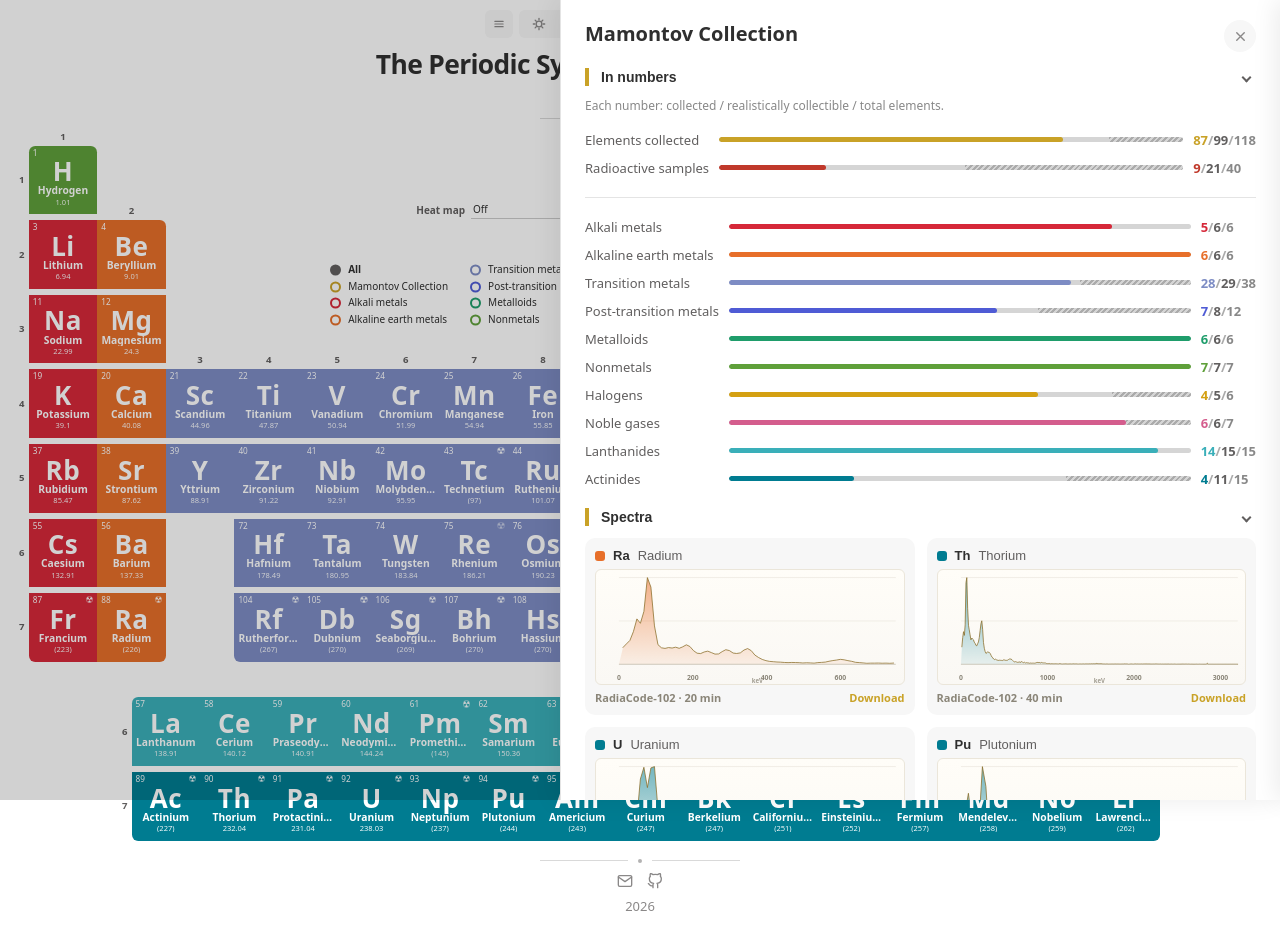
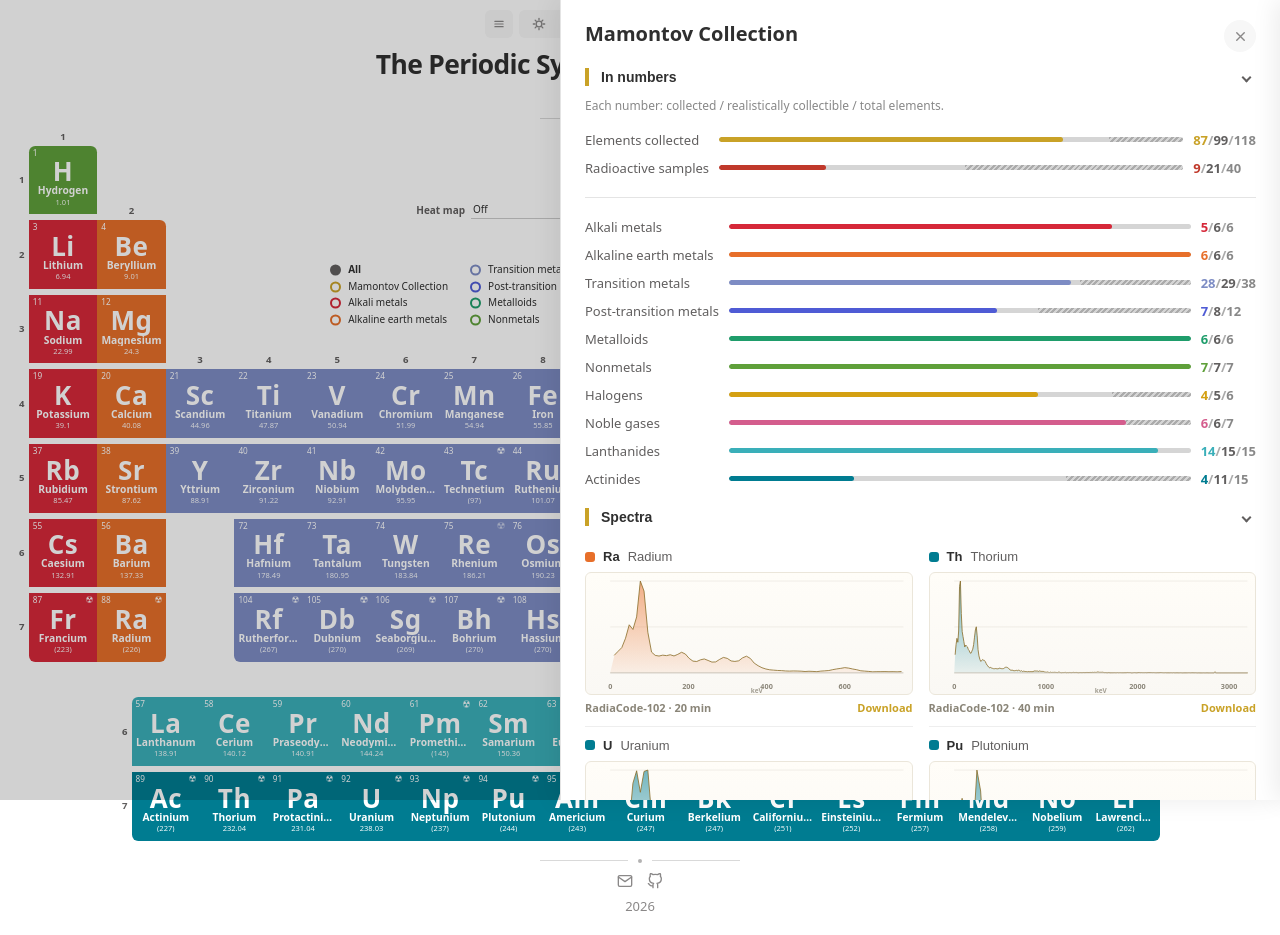
Before and after one commit to dmamontov/periodic-table, a Vue app: page /collection in a window 1280 px wide. Built offline with nearby package versions, Linux system fonts and the light colour scheme; a small style sheet from the web is missing.

Commit message:
Drop the card look from collection spectra -- style them like the detail card
Replaced the background+border-radius with a border-bottom, matching the
props in ElementSidebar; same spacing between the heading and the chart.

```diff
--- a/src/components/CollectionPanel.vue
+++ b/src/components/CollectionPanel.vue
@@ -457,13 +457,12 @@ function openElement(symbol: string) {
 .collection-panel__spectra-list {
   display: grid;
   grid-template-columns: repeat(auto-fit, minmax(240px, 1fr));
-  gap: 12px;
+  gap: 0 16px;
 }
 
 .collection-panel__spectrum-card {
-  padding: 10px;
-  border-radius: 10px;
-  background: var(--color-bg-muted);
+  padding: 11px 0;
+  border-bottom: 1px solid var(--color-border-light);
 }
 
 .collection-panel__spectrum-header {
@@ -471,7 +470,7 @@ function openElement(symbol: string) {
   align-items: center;
   gap: 8px;
   width: 100%;
-  margin: 0;
+  margin: 0 0 8px;
   padding: 0;
   border: none;
   background: none;
```
